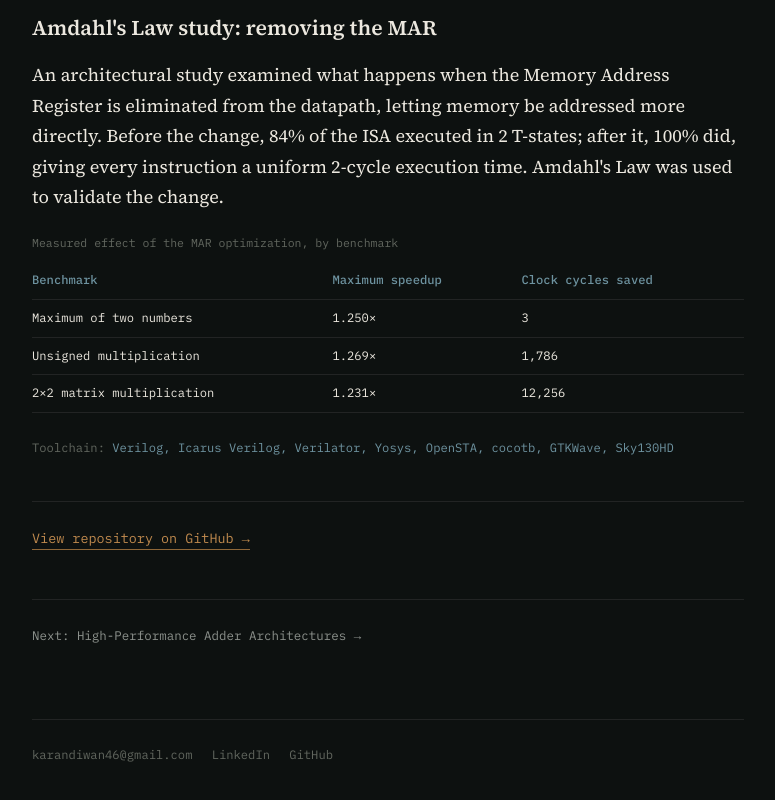
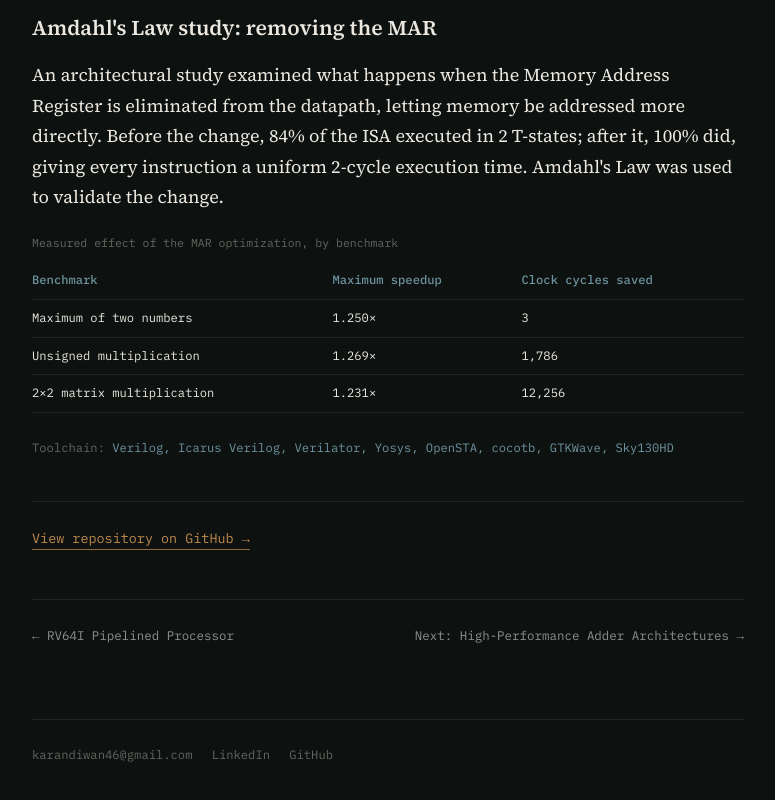
Before and after one commit to KARAN-D05/KARAN-D05.github.io, a plain HTML site: page project-harvard-processor.html in a window 1280 px wide. Shown: the part 1906-2706 px from the top of the page, without its empty margins (252-1027 px from the left). Drawn offline with Linux system fonts and the light colour scheme.

Commit message:
Update project-harvard-processor.html

```diff
--- a/project-harvard-processor.html
+++ b/project-harvard-processor.html
@@ -68,6 +68,7 @@
   <div class="repo-cta"><a class="cta" href="https://github.com/KARAN-D05/Harvard-Processor">View repository on GitHub &rarr;</a></div>
 
   <div class="prev-next">
+    <a href="project-rv64i-pipelined-processor.html">&larr; RV64I Pipelined Processor</a>
     <a href="project-adders.html">Next: High-Performance Adder Architectures &rarr;</a>
   </div>
 
```
